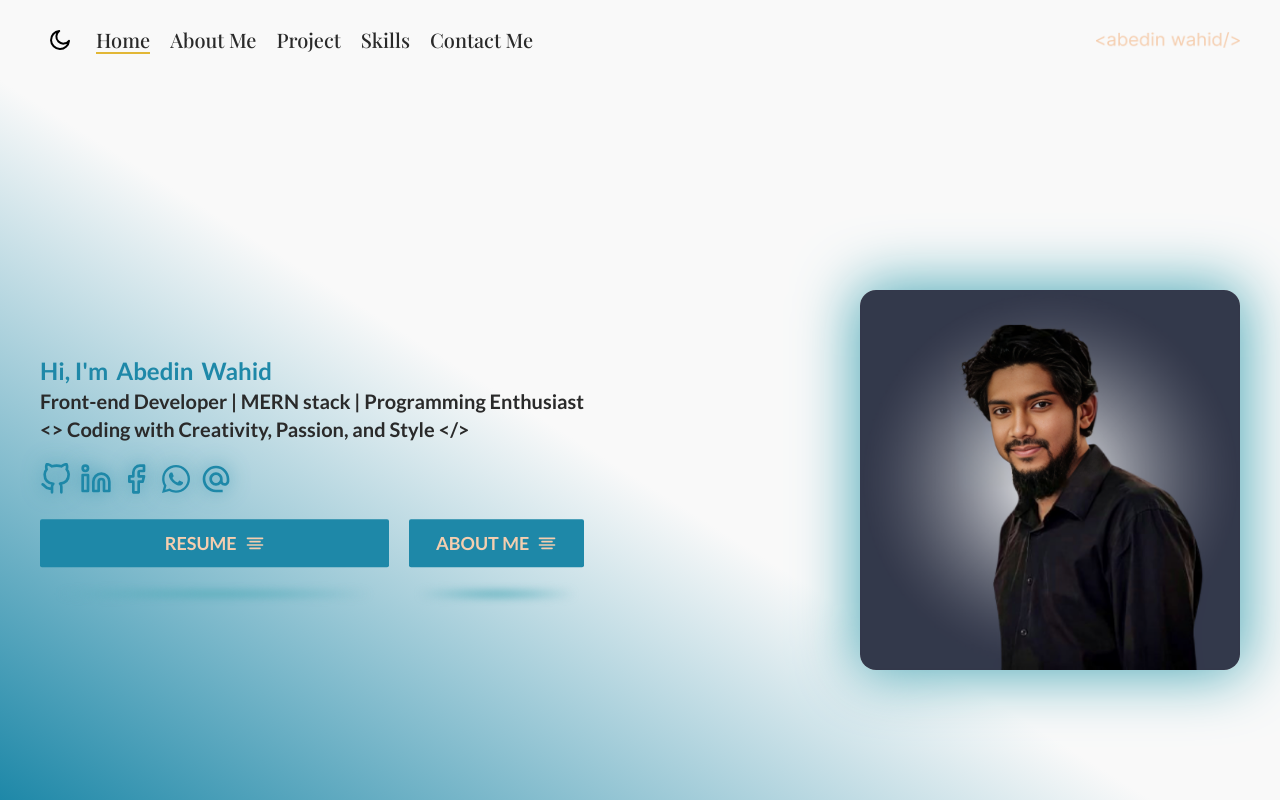
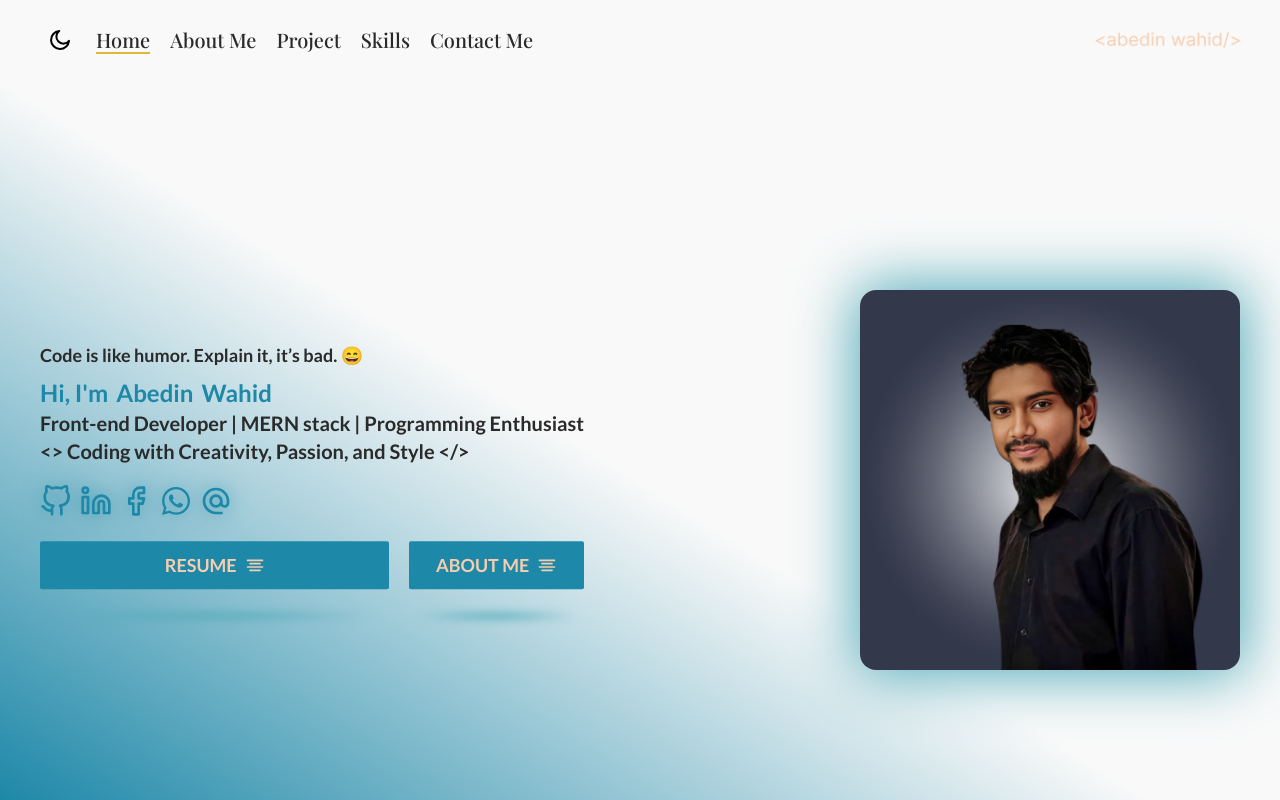
Before and after one commit to abedinwahid9/my-portfolio, a Next.js app: page / in a window 1280 px wide. Built offline with nearby package versions, Linux system fonts and the light colour scheme.

Commit message:
auto typeing animation create done

```diff
--- /dev/null
+++ b/src/app/components/autoTyping/CursorBlinker.tsx
@@ -0,0 +1,26 @@
+import { motion } from "framer-motion";
+
+const cursorVariants = {
+  blinking: {
+    opacity: [0, 0, 1, 1],
+    transition: {
+      duration: 1,
+      repeat: Infinity,
+      repeatDelay: 0,
+      ease: "linear",
+      times: [0, 0.5, 0.5, 1],
+    },
+  },
+};
+
+const CursorBlinker = () => {
+  return (
+    <motion.div
+      variants={cursorVariants}
+      animate="blinking"
+      className="inline-block h-5 w-[3px] translate-y-1 bg-dr-link"
+    />
+  );
+};
+
+export default CursorBlinker;
--- /dev/null
+++ b/src/app/components/autoTyping/RedoAnimText.tsx
@@ -0,0 +1,53 @@
+"use client";
+import { motion, useMotionValue, useTransform, animate } from "framer-motion";
+import { useEffect } from "react";
+
+export interface IRedoAnimTextProps {
+  delay: number;
+  texts: string[];
+}
+
+const RedoAnimText = ({ delay, texts }: IRedoAnimTextProps) => {
+  const textIndex = useMotionValue(0);
+
+  const baseText = useTransform(textIndex, (latest) => texts[latest] || "");
+  const count = useMotionValue(0);
+  const rounded = useTransform(count, (latest) => Math.round(latest));
+  const displayText = useTransform(rounded, (latest) =>
+    baseText.get().slice(0, latest)
+  );
+  const updatedThisRound = useMotionValue(true);
+
+  useEffect(() => {
+    animate(count, 60, {
+      type: "tween",
+      delay: delay,
+      duration: 1.5,
+      ease: "easeIn",
+      repeat: Infinity,
+      repeatType: "reverse",
+      repeatDelay: 1,
+      onUpdate(latest) {
+        if (updatedThisRound.get() === true && latest > 0) {
+          updatedThisRound.set(false);
+        } else if (updatedThisRound.get() === false && latest === 0) {
+          if (textIndex.get() === texts.length - 1) {
+            textIndex.set(0);
+          } else {
+            textIndex.set(textIndex.get() + 1);
+          }
+          updatedThisRound.set(true);
+        }
+      },
+    });
+    // eslint-disable-next-line react-hooks/exhaustive-deps
+  }, []);
+
+  return (
+    <motion.span className="font-bold dark:text-lg-text  text-dr-text">
+      {displayText}
+    </motion.span>
+  );
+};
+
+export default RedoAnimText;
--- /dev/null
+++ b/src/app/components/autoTyping/TypeWriting.tsx
@@ -0,0 +1,50 @@
+"use client";
+
+import { motion } from "framer-motion";
+
+import CursorBlinker from "./CursorBlinker";
+import RedoAnimText from "./RedoAnimText";
+
+const itemVariants = {
+  hidden: {
+    opacity: 0,
+    y: 15,
+  },
+  visible: {
+    opacity: 1,
+    y: 0,
+    transition: {
+      duration: 0.3,
+      ease: "easeOut",
+    },
+  },
+};
+
+const texts = [
+  "Code is like humor. Explain it, it’s bad. 😄",
+  "Debugging: where the fun never ends! 🐛",
+  "Eat. Sleep. Code. Repeat. 💻",
+  "Turning coffee into code since day one. ☕✨",
+  "Great things are coded, not born. 🚀",
+  "404 Error: Limit to your potential not found. 🔍",
+  "Your ideas + my skills = Amazing projects! 🔥",
+  "First, solve the problem. Then, write the code. 🤓",
+  "Programming is thinking, not typing. 🧠",
+  "Stay curious, keep coding. 🏆",
+];
+
+const TypeWriting = () => {
+  return (
+    <motion.div className="flex w-full py-2 select-none items-center justify-center ">
+      <motion.span
+        variants={itemVariants}
+        className="inline h-full w-full  md:text-lg text-xs text-slate-900"
+      >
+        <RedoAnimText delay={1} texts={texts} />
+        <CursorBlinker />
+      </motion.span>
+    </motion.div>
+  );
+};
+
+export default TypeWriting;
--- a/src/app/components/home/Main.tsx
+++ b/src/app/components/home/Main.tsx
@@ -3,6 +3,7 @@ import AnimatedBtn from "../share/AnimatedBtn";
 import { FiAlignCenter } from "react-icons/fi";
 import Name from "./Name";
 import Profile from "./Profile";
+import TypeWriting from "../autoTyping/TypeWriting";
 
 const Main: React.FC = () => {
   const text = "<> Coding with Creativity, Passion, and Style </>";
@@ -12,6 +13,7 @@ const Main: React.FC = () => {
       <div className="xl:px-10 md:px-5 px-3 w-full h-full gap-5 flex lg:flex-row flex-col justify-between items-center ">
         <div className="lg:order-1 order-2 ">
           <div>
+            <TypeWriting />
             <Name />
             <h2 className="dark:text-lg-text text-dr-text font-bold text-[10px] sm:text-base md:text-xl">
               Front-end Developer | MERN stack | Programming Enthusiast
```
